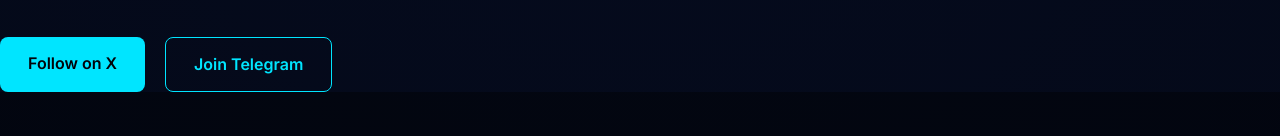
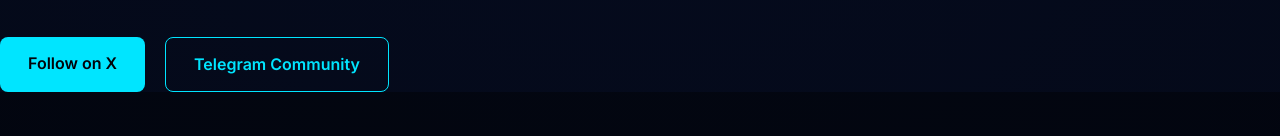
Before and after one commit to developerquantumblock-Zoro/Quantum-, a plain HTML site: page index.html in a window 1280 px wide. Shown: the part 340-476 px from the top of the page. Drawn offline with Linux system fonts and the light colour scheme.

Commit message:
Update index.html

```diff
--- a/index.html
+++ b/index.html
@@ -31,7 +31,7 @@
 
       <div class="hero-buttons">
         <a href="https://x.com/QuantumBlockSOL" class="btn primary" target="_blank">Follow on X</a>
-        <a href="t.me/+0tUL3ujYYKk0NjBI" class="btn secondary" target="_blank">Join Telegram</a>
+        <a href="t.me/+0tUL3ujYYKk0NjBI" class="btn secondary" target="_blank">Telegram Community</a>
         <br>
       </div>
 
```
